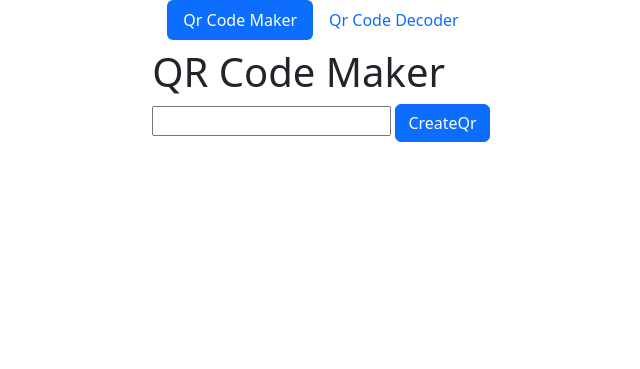
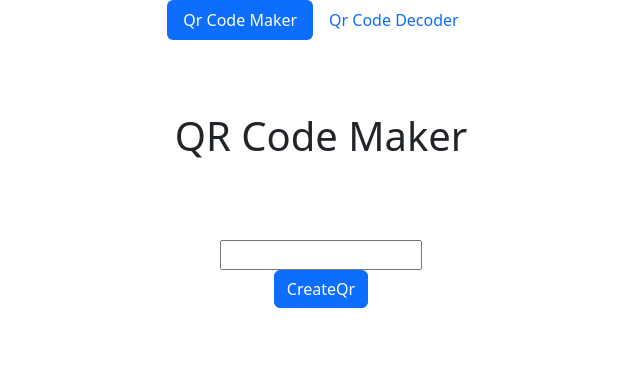
Before and after one commit to MitiHere/web-qrcode, a website: page index.html in a window 1280 px wide. Shown: the whole page, without its empty margins (319-959 px from the left). Drawn offline with nearby package versions, Linux system fonts and the light colour scheme.

Commit message:
Fixing QrCode Maker Style

```diff
--- a/index.html
+++ b/index.html
@@ -14,42 +14,68 @@
 </head>
 
 <body>
-    <ul class="nav nav-pills mb-2 justify-content-center" id="pills-tab" role="tablist">
+    <div class="container-fluid">
+        <div class="row">
+            <div class="col"></div>
+            <div class="col">
+                <ul class="nav justify-content-center nav-pills" id="pills-tab" role="tablist">
                     <li class="nav-item" role="presentation">
-            <button class="nav-link active" id="pills-maker-tab" data-bs-toggle="pill" data-bs-target="#pills-maker"
-                type="button" role="tab" aria-controls="pills-maker" aria-selected="true">Qr Code Maker</button>
+                        <button class="nav-link active" id="pills-maker-tab" data-bs-toggle="pill"
+                            data-bs-target="#pills-maker" type="button" role="tab" aria-controls="pills-maker"
+                            aria-selected="true">Qr Code Maker</button>
                     </li>
                     <li class="nav-item" role="presentation">
-            <button class="nav-link" id="pills-decoder-tab" data-bs-toggle="pill" data-bs-target="#pills-decoder"
-                type="button" role="tab" aria-controls="pills-decoder" aria-selected="false">Qr Code Decoder</button>
+                        <button class="nav-link" id="pills-decoder-tab" data-bs-toggle="pill"
+                            data-bs-target="#pills-decoder" type="button" role="tab" aria-controls="pills-decoder"
+                            aria-selected="false">Qr Code Decoder</button>
                     </li>
                 </ul>
-    <div class="tab-content " id="pills-tabContent">
-        <div class="d-flex justify-content-center">
-            <div class="tab-pane fade show active" id="pills-maker" role="tabpanel" aria-labelledby="pills-maker-tab">
-                <h1>QR Code Maker</h1>
-                <div class="mb-3">
-                    <input type="text" id="qrtext">
-                    <button class="btn btn-primary" id="makrButton">CreateQr</button>
-                    <div id="createdImage"></div>
-                    <img id="img"></img>
+            </div>
+            <div class="col"></div>
+        </div>
+        <div class="row">
+            <div class="col"></div>
+            <div class="col">
+                <div class="tab-content" id="pills-tabContent">
+                    <div class="tab-pane fade show active" id="pills-maker" role="tabpanel"
+                        aria-labelledby="pills-maker-tab">
+                        <br><br><br>
+                        <div class="row">
+                            <h1 class="text-center">QR Code Maker</h1>
+                        </div>
+                        <br><br><br>
+                        <div class="row justify-content-center">
+                            <div class="row">
+                                <div class="col-3"></div>
+                                <div class="col-6">
+                                    <div class="row"><input class="text-center" type="text" id="qrtext"></div>
+                                </div>
+                                <div class="col-3"></div>
+                            </div>
+
+                            <div class="row">
+                                <div class="col"></div>
+                                <div class="col text-center"><button class="btn btn-primary text-center"
+                                        id="makrButton">CreateQr</button></div>
+                                <div class="col"></div>
+                            </div>
+                            <br><br><br>
+                            <div class="row">
+                                <div class="col text-center"><img id="img"></img></div>
                             </div>
                         </div>
                     </div>
-        <div class="d-flex justify-content-center">
                     <div class="tab-pane fade" id="pills-decoder" role="tabpanel" aria-labelledby="pills-decoder-tab">
-
                         <h1>QR Code Decoder</h1>
                         <input class=" d-inline-flex form-control" type="file" id="imageInput">
                         <button class="btn btn-primary" id="decodeButton">Decode</button>
                         <div id="decodedData"></div>
                         <button class="btn btn-primary" id="copyLink">Copy to Clipboard</button>
-
                     </div>
-
-
                 </div>
-
+            </div>
+            <div class="col"></div>
+        </div>
 
 
 </body>
```
Lines whose indentation alone changed are shown as unchanged.
